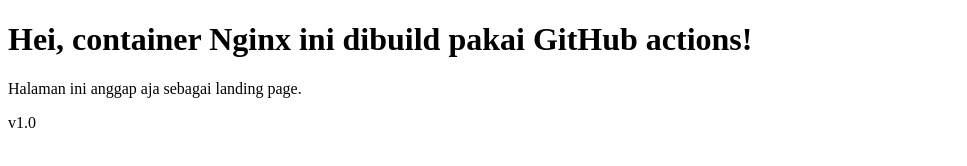
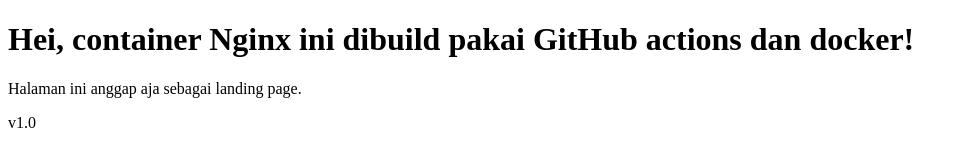
Before and after one commit to bintanghawley/nginx-github-action, a plain HTML site: page app/index.html in a window 1280 px wide. Shown: the whole page, without its empty margins (0-967 px from the left). Drawn offline with Linux system fonts and the light colour scheme.

Commit message:
second commit

```diff
--- a/app/index.html
+++ b/app/index.html
@@ -4,7 +4,7 @@
     <title>Nginx Actions</title>
 </head>
 <body>
-    <h1>Hei, container Nginx ini dibuild pakai GitHub actions!</h1>
+    <h1>Hei, container Nginx ini dibuild pakai GitHub actions dan docker!</h1>
     <p>Halaman ini anggap aja sebagai landing page.</p>
     <p>v1.0</p>
 </body>
```
